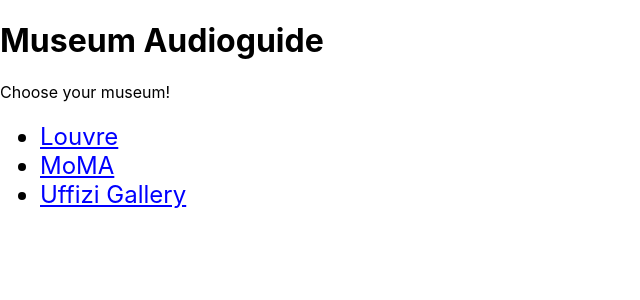
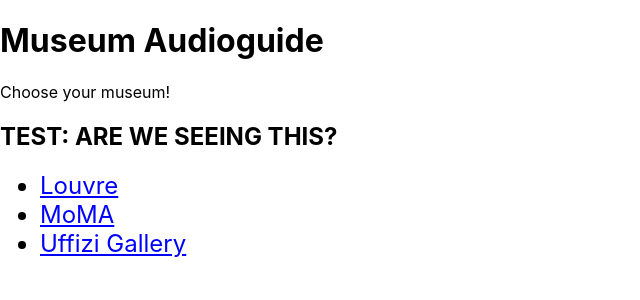
Before and after one commit to nikolai8159/claudio, a React (Create React App) app in the folder audioguide-app/frontend/: page / in a window 1280 px wide. Shown: the top 300 px of the page, without its empty margins (0-640 px from the left). Built offline with nearby package versions, Linux system fonts and the light colour scheme.

Commit message:
Update HomePage.js

```diff
--- a/audioguide-app/frontend/src/pages/HomePage.js
+++ b/audioguide-app/frontend/src/pages/HomePage.js
@@ -5,6 +5,9 @@
     <div>
       <h1>Museum Audioguide</h1>
       <p>Choose your museum!</p>
+
+      <h2>TEST: ARE WE SEEING THIS?</h2>
+
       <ul style={{ fontSize: '24px', marginTop: '20px' }}>
         <li><Link to="/museum/louvre" style={{ color: 'blue' }}>Louvre</Link></li>
         <li><Link to="/museum/moma" style={{ color: 'blue' }}>MoMA</Link></li>
```
